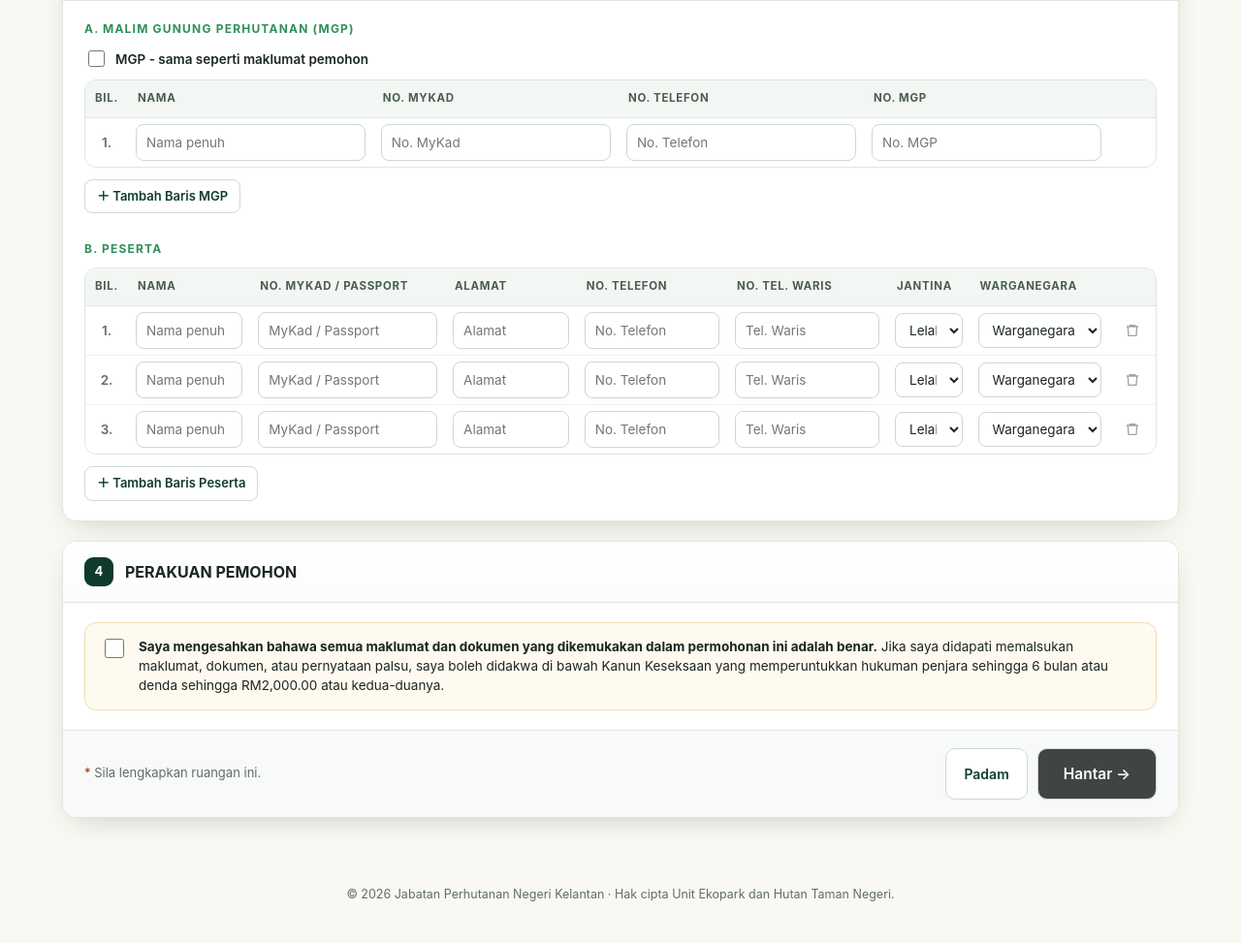
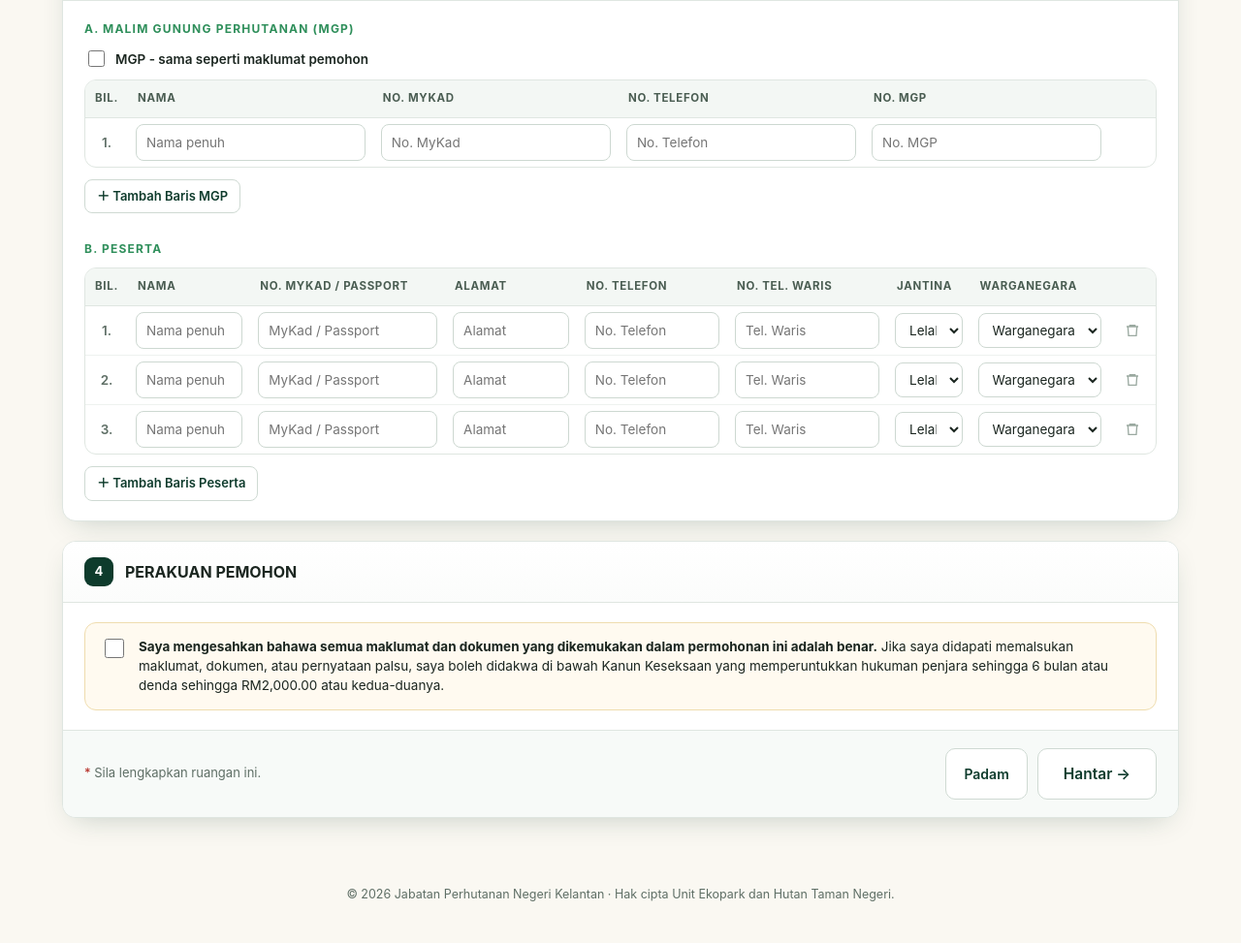
Before and after one commit to kelantanecopark/e-permit, a plain HTML site: page index.html in a window 1280 px wide. Shown: the part 1600-2573 px from the top of the page at 97% size. Drawn offline with Linux system fonts and the light colour scheme.

Commit message:
Update index.html

```diff
--- a/index.html
+++ b/index.html
@@ -183,7 +183,6 @@ table.data td.act{width:44px;text-align:center}
 .btn-white{background:#fff;border-color:#d4d4d4;color:#1f1f1f}.btn-white:hover{background:#f5f5f5}
 .btn-sm{padding:7px 12px;font-size:13px;border-radius:8px}
 .btn-lg{padding:14px 26px;font-size:15.5px}
-.btn-neutral{background:#3f4542;color:#fff}.btn-neutral:hover{background:#2c312f}
 .sb-act{display:flex;gap:10px;margin-left:auto}
 
 .counter{display:flex;gap:10px;flex-wrap:wrap}
@@ -587,7 +586,7 @@ button,a,.opt label,input,select,textarea{-webkit-tap-highlight-color:transparen
         <span style="color:var(--muted);font-size:13px"><span style="color:var(--red)">*</span> Sila lengkapkan ruangan ini.</span>
         <div class="sb-act">
           <button type="reset" class="btn btn-ghost">Padam</button>
-          <button type="submit" class="btn btn-neutral btn-lg">Hantar →</button>
+          <button type="submit" class="btn btn-ghost btn-lg">Hantar →</button>
         </div>
       </div>
     </div>
@@ -687,7 +686,7 @@ button,a,.opt label,input,select,textarea{-webkit-tap-highlight-color:transparen
         <span style="color:var(--muted);font-size:13px"><span style="color:var(--red)">*</span> Sila lengkapkan ruangan ini.</span>
         <div class="sb-act">
           <button type="reset" class="btn btn-ghost">Padam</button>
-          <button type="submit" class="btn btn-neutral btn-lg" id="adHantar">Hantar Aduan →</button>
+          <button type="submit" class="btn btn-ghost btn-lg" id="adHantar">Hantar Aduan →</button>
         </div>
       </div>
     </div>
```
